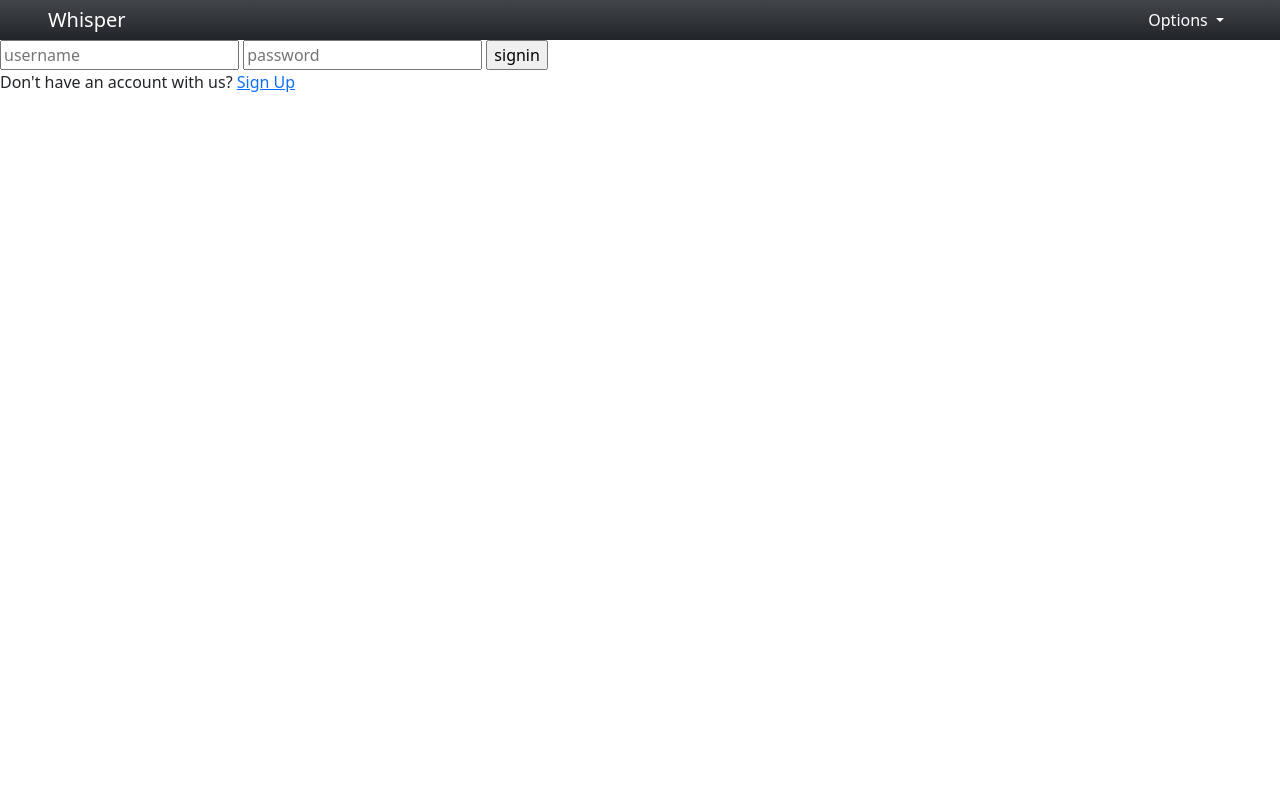
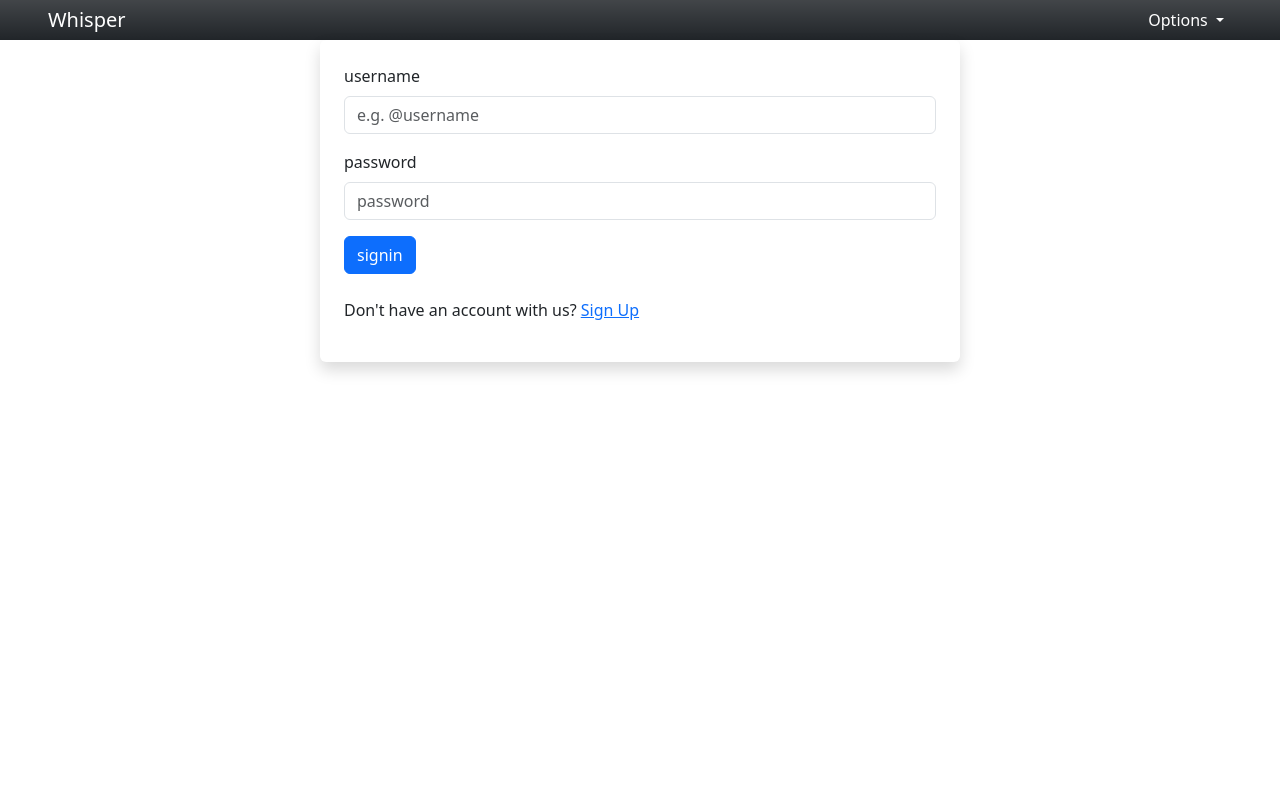
Before and after one commit to msrjr91/whisper, a Django app: page /login/ in a window 1280 px wide. Run offline with Django 4.2, Linux system fonts and the light colour scheme; parts of the project's set-up code (start-up, migrations or seed data) failed here and were passed over.

Commit message:
sign in and register page bootstrap

```diff
--- a/whisper/templates/main.html
+++ b/whisper/templates/main.html
@@ -76,7 +76,7 @@
     </ul>
     {% endif %}
 
-    <div class="main-container" style="height: 95vh; width: 100vw; background-color: rgb(255, 255, 255);">
+    <div class="main-container" style="height: 95vh; width: 100vw; background-color: rgb(255, 255, 255); position: relative;">
       {% block content %}
 
       {% endblock %}
--- a/whisper/templates/signin.html
+++ b/whisper/templates/signin.html
@@ -4,24 +4,37 @@
 
 
 {% if page == 'signin'%}
-<div>
+<div class="shadow p-4 mb-5 bg-body rounded" style="width: 50%; margin-left: auto; margin-right: auto;">
   <form method="POST" action="">
     {% csrf_token %}
-    <input type="text" name="username" placeholder="username">
-    <input type="password" name="password" placeholder="password">
-    <input type="submit" value="signin">
+    <div class="mb-3">
+      <label for="username1" class="form-label">username</label>
+      <input type="text" class="form-control" id="username1" name="username" placeholder="e.g. @username" >
+    </div>
+    <div class="mb-3">
+      <label for="password1" class="form-label">password</label>
+      <input type="password" class="form-control" id="password1" name="password" placeholder="password">
+    </div>
+    <input type="submit" class="btn btn-primary" value="signin">
   </form>
+  <br>
   <p>Don't have an account with us? <a href="{% url 'register' %}">Sign Up</a></p>
 
 </div>
 {% else %}
-<div>
+<div class="shadow p-4 mb-5 bg-body rounded"  style="width: 50%; margin-left: auto; margin-right: auto;">
   <form method="POST" action="">
     {% csrf_token %}
     {{form.as_p}}
-    <input type="submit" value="register">
-    <p>Already signed up? <a href="{% url 'signin' %}">Login</a></p>
+    <!-- {% for field in form %}
+    {{field}}
+    {% endfor %} -->
+    <input type="submit" value="register" class="btn btn-secondary">
+    <br>
   </form>
+  <br>
+  <p>Already signed up? <a href="{% url 'signin' %}">Login</a></p>
+
 
 </div>
 {% endif %}
```
Also changed, not shown: whisper/templates/home.html (+6 -3 lines), whisper/whisper_api/forms.py (+20 -1 lines).
